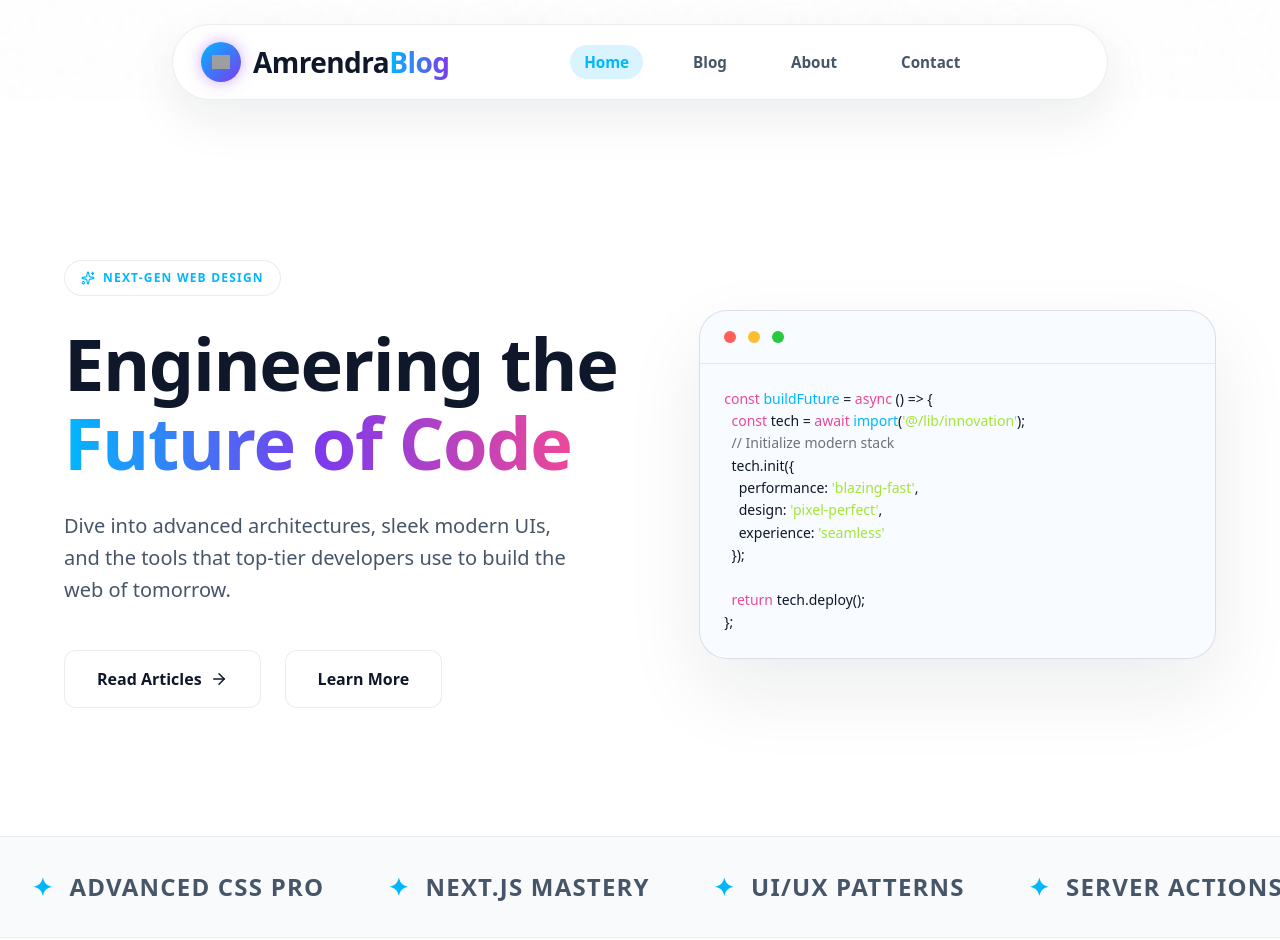
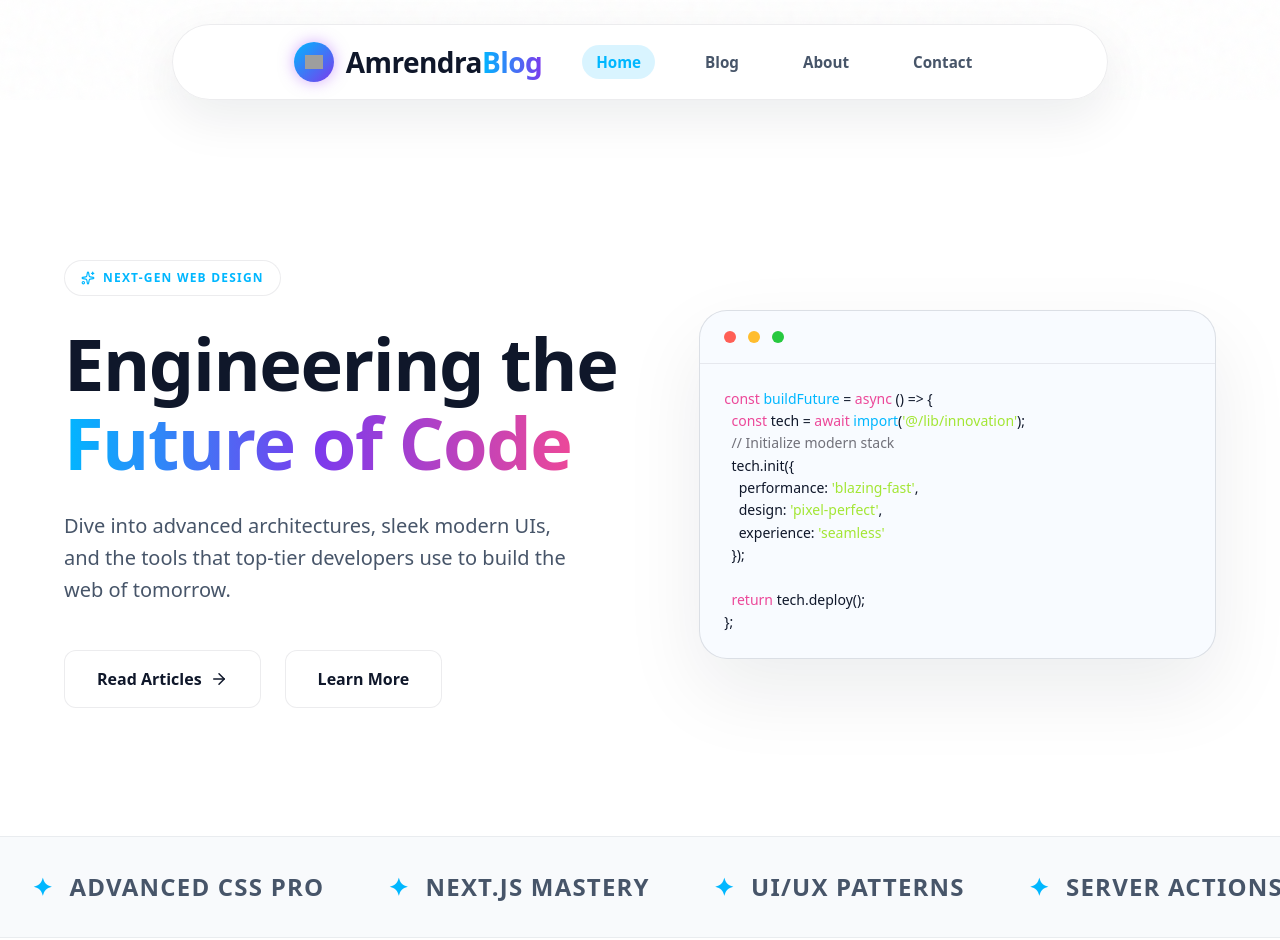
Before and after one commit to AmrendraCodes/AmrendraBlog, a Next.js app in the folder my-website/: page / in a window 1280 px wide. Shown: the top 940 px of the page. Built offline with nearby package versions, Linux system fonts and the light colour scheme; grey boxes are pictures that could not be loaded.

Commit message:
file commit

```diff
--- a/my-website/src/components/Header.js
+++ b/my-website/src/components/Header.js
@@ -42,6 +42,7 @@ export default function Header() {
     <>
       <div className={styles.headerWrapper}>
         <header className={`${styles.header} ${isScrolled ? styles.headerScrolled : ""}`}>
+          <div className={styles.leftGroup}>
             <Link href="/" className={styles.logoArea}>
               <div className={styles.logoIcon}>
                 <img src="/icon.svg" alt="Logo" className={styles.logoImage} />
@@ -65,6 +66,7 @@ export default function Header() {
                 );
               })}
             </nav>
+          </div>
 
           <button
             type="button"
--- a/my-website/src/components/Header.module.css
+++ b/my-website/src/components/Header.module.css
@@ -16,7 +16,6 @@
   display: flex;
   align-items: center;
   justify-content: space-between;
-  gap: 1rem;
   padding: 0.75rem 0.85rem;
   border-radius: 9999px;
   border: 1px solid rgba(15, 23, 42, 0.08);
@@ -28,6 +27,23 @@
   max-width: 95%;
   position: relative;
   box-sizing: border-box;
+}
+
+@media (min-width: 768px) {
+  .header {
+    justify-content: center;
+  }
+}
+
+.leftGroup {
+  display: flex;
+  align-items: center;
+}
+
+@media (min-width: 768px) {
+  .leftGroup {
+    gap: 2.5rem;
+  }
 }
 
 @media (min-width: 640px) {
@@ -145,14 +161,11 @@
 @media (min-width: 768px) {
   .nav {
     display: flex;
-    flex: 1;
-    justify-content: center;
     align-items: center;
     gap: 1.25rem;
     white-space: nowrap;
     position: static;
     transform: none;
-    margin: 0 auto;
   }
 }
 
@@ -161,6 +174,7 @@
     gap: 2.25rem;
   }
 }
+
 .navLink {
   position: relative;
   font-size: 0.95rem;
@@ -182,12 +196,14 @@
 
 .navLink:hover {
   color: var(--accent-cyan);
-  background: rgba(0, 183, 255, 0.08); /* Soft hover state */
+  background: rgba(0, 183, 255, 0.08);
+  /* Soft hover state */
 }
 
 .active {
   color: var(--accent-cyan);
-  background: rgba(0, 183, 255, 0.15); /* Pill-shaped active state */
+  background: rgba(0, 183, 255, 0.15);
+  /* Pill-shaped active state */
 }
 
 .mobileToggle {
```
Lines whose indentation alone changed are shown as unchanged.
